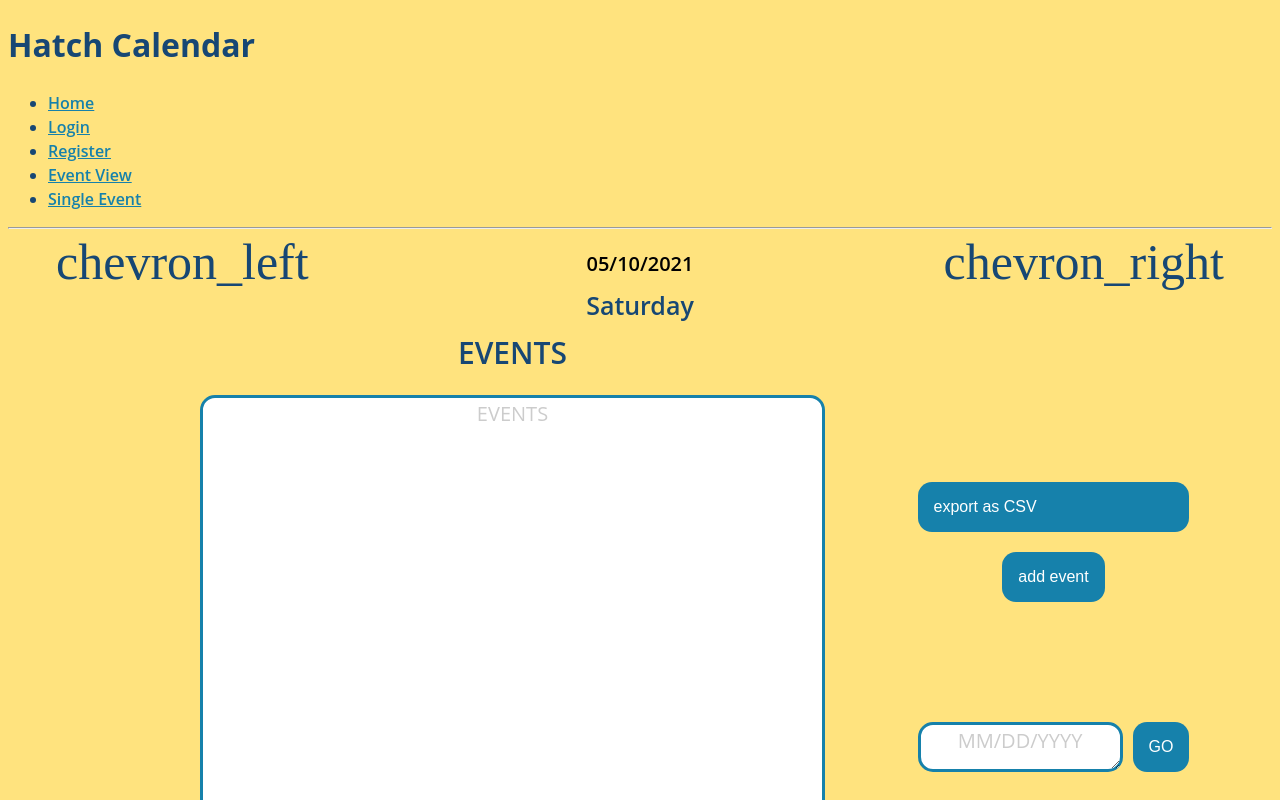
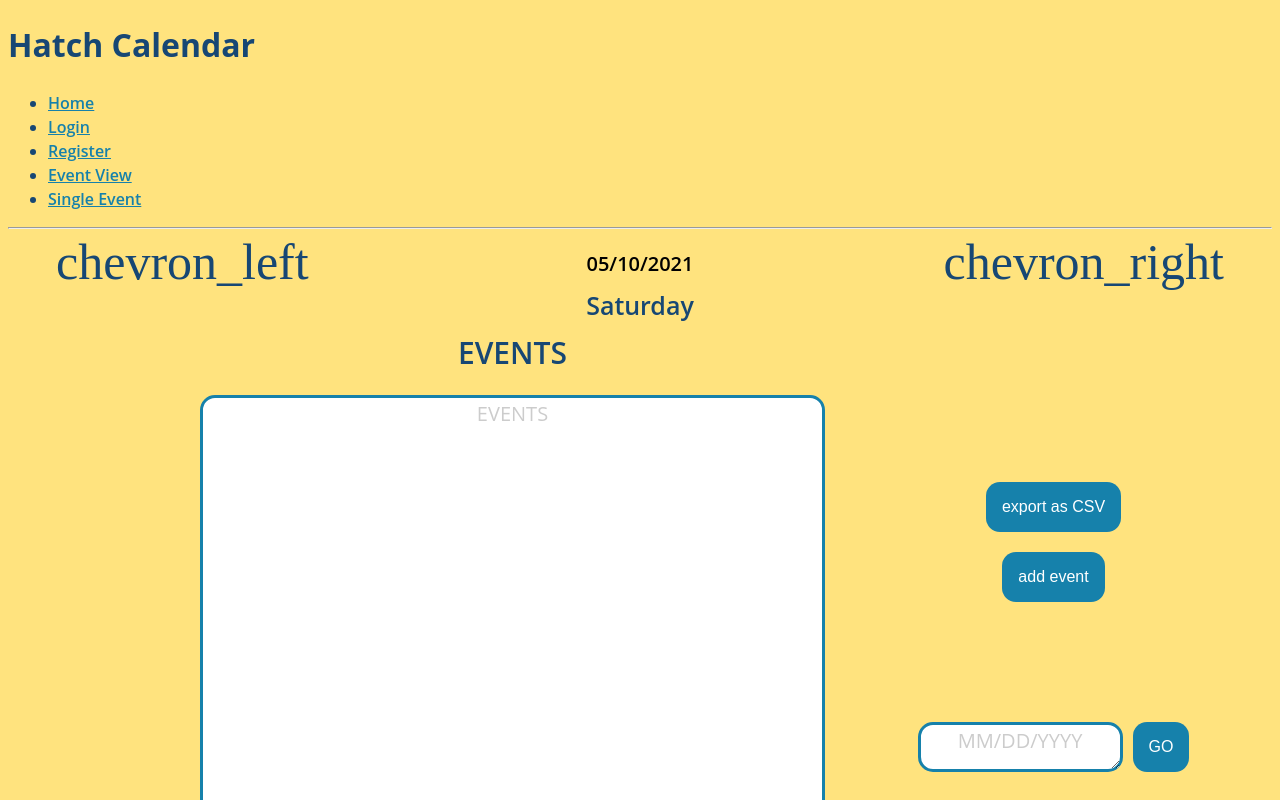
Before and after one commit to sanjitdp/hatch-calendar, a React (Create React App) app in the folder client/: page /eventView in a window 1280 px wide. Both pictures are taken after a click on the element "10". Shown: the top 800 px of the page. Built offline with nearby package versions, Linux system fonts and the light colour scheme.

Commit message:
added links to some buttons

```diff
--- a/client/src/Components/Day.css
+++ b/client/src/Components/Day.css
@@ -37,6 +37,9 @@
         display: inline-flex;
         flex-direction: column;
         gap: 20px;
+        align-items: center;
+        flex-basis: 100%;
+        flex: 0 1 auto;
     }
 
     .container {
```
